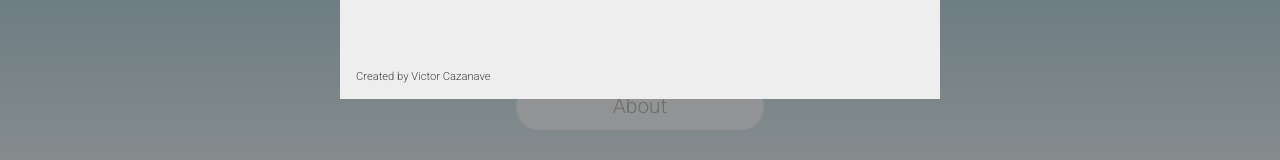
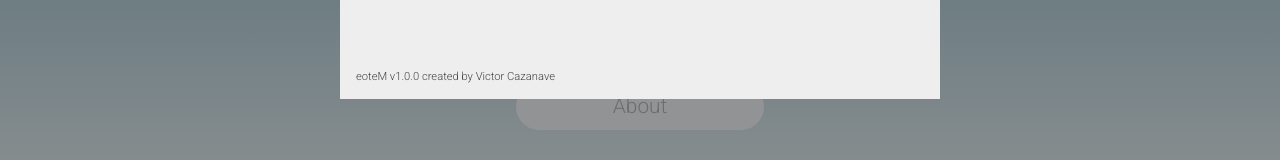
Before and after one commit to VictorCazanave/oetem, a React (Create React App) app: page / in a window 1280 px wide. Both pictures are taken after a click on the button "About". Shown: the part 568-728 px from the top of the page. Built offline with nearby package versions, Linux system fonts and the light colour scheme; no server answers.

Commit message:
[About] Add version on footer

```diff
--- a/src/components/Home/About/About.jsx
+++ b/src/components/Home/About/About.jsx
@@ -48,7 +48,7 @@ function About(props) {
 					className="about__button-close"
 					aria-label="Close">X</button>
 				<footer className="about__footer">
-					Created by Victor Cazanave
+					eoteM v1.0.0 created by Victor Cazanave
 				</footer>
 			</section>
 		</ReactModal>
```
